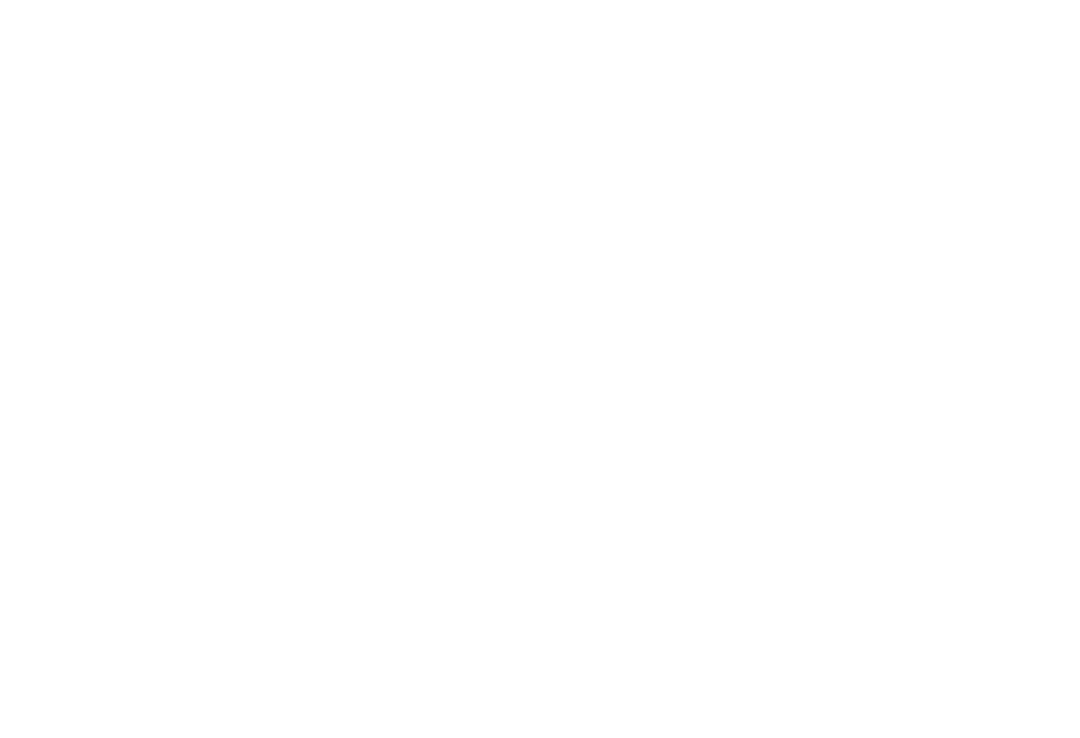
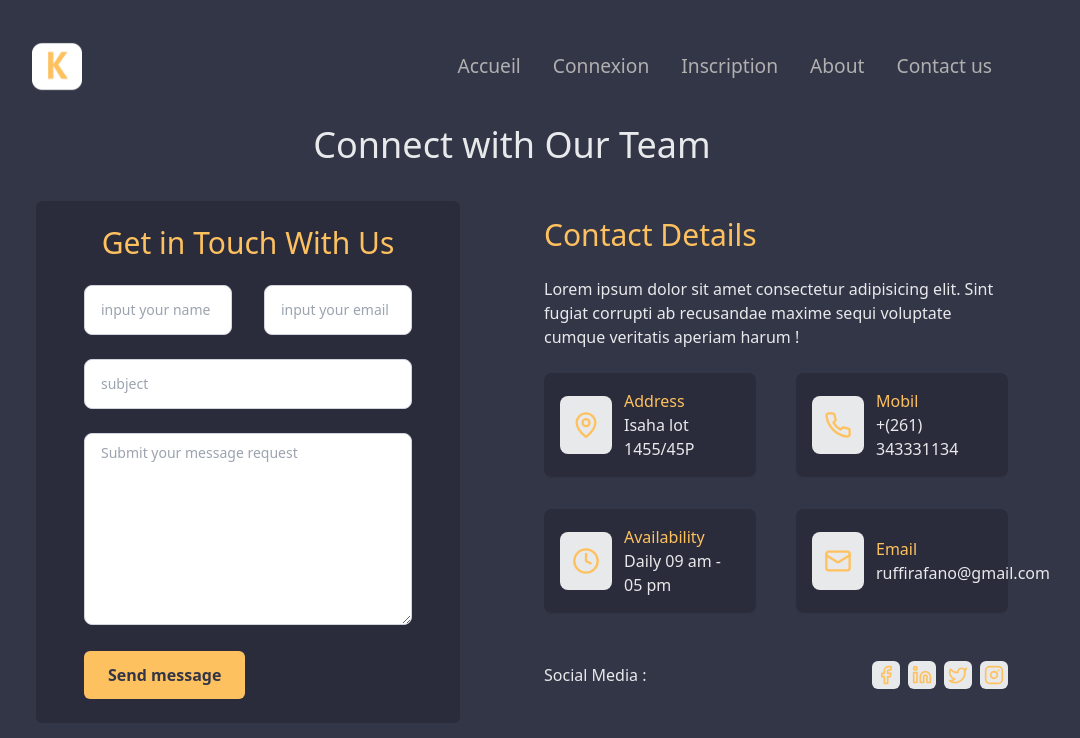
Before and after one commit to SCPR-Groupe/leFront, a React (Vite) app: page /contact in a window 1280 px wide. Before the commit this address had no page. Shown: the top 738 px of the page, without its empty margins (128-1208 px from the left). Built offline with nearby package versions, Linux system fonts and the light colour scheme.

Commit message:
ajouter contant

```diff
--- a/src/App.jsx
+++ b/src/App.jsx
@@ -4,6 +4,8 @@
 import LayooutSimple from "./composant/layoutSimple";
 import { SnackbarProvider } from "notistack";
 import Accueil from "./page/Page_ACCES_PUBLIC/Accueil";
+import Contact from "./page/Page_ACCES_PUBLIC/Contact";
+
 
 function App() {
 
@@ -17,6 +19,7 @@
               <Route index element={<Login />} />
               <Route path="/inscription" element={<Incription />} />
               <Route path="/Accueil" element={<Accueil />} />
+              <Route path="/contact" element={<Contact />} />
             </Route>
           </Routes>
         </SnackbarProvider>
--- /dev/null
+++ b/src/PurJs/FunctionContactJs.js
@@ -0,0 +1,8 @@
+import $ from "jquery"
+
+const functionFade=(clas , val)=>{
+  $(clas).fadeIn(val)
+}
+
+
+export default functionFade;
--- a/src/composant/header.jsx
+++ b/src/composant/header.jsx
@@ -26,7 +26,7 @@
               About
           </Link>
 
-          <Link to="" className="relative flex items-center justify-center lg:justify-start md:space-x-3 hover:border-b-[3px] border-jaune hover:text-blanc" >
+          <Link to="/contact" className="relative flex items-center justify-center lg:justify-start md:space-x-3 hover:border-b-[3px] border-jaune hover:text-blanc" >
               Contact us
           </Link>
 
--- /dev/null
+++ b/src/page/Page_ACCES_PUBLIC/Contact.jsx
@@ -0,0 +1,111 @@
+import React, { useEffect } from 'react';
+import { Phone, MapPin, Mail, Clock, Facebook, Linkedin, Twitter, Instagram } from 'lucide-react';
+import functionFade from '../../PurJs/FunctionContactJs';
+const Contact = () => {
+
+    useEffect(()=>{
+        functionFade('.test', 2000)
+
+        functionFade('.test2', 4000)
+
+
+    }, [])
+    return (
+        <div className='  px-[9rem] py-8 '>
+            <div>
+                <h1 className='text-4xl text-center text-blanc'>Connect with Our Team</h1>
+            </div>
+            <div className='  grid grid-cols-2 gap-16 pt-4  '>
+                <div className='col-span-1 p-5'>
+                    <form action="" className='bg-[#2a2c3b] px-12 py-6 rounded-md test2 hidden '>
+                        <h1 className='text-3xl pb-6 text-jaune text-center'>Get in Touch With Us</h1>
+                        <div className='grid grid-cols-2 gap-8'>
+                            <input type="text" className='cols-span-1 tailwind-form h-[50px]' placeholder='input your name' />
+                            <input type="text" className='cols-span-1 tailwind-form' placeholder='input your email' />
+                        </div>
+                        <div className='pt-6'>
+                            <input type="text" className='cols-span-1 tailwind-form h-[50px]' placeholder='subject' />
+                        </div>
+                        <div className='pt-6'>
+                            <textarea name="" id="" className='tailwind-form h-[12rem]' placeholder='Submit your message request'></textarea>
+                        </div>
+                        <div className='pt-5'>
+                            <button className=' bg-jaune px-6 py-3 rounded-md text-sombre font-semibold'>Send message</button>
+                        </div>
+                    </form>
+                </div>
+                <div className='col-span-1 pt-9 test2 hidden'>
+                    <div>
+                        <h1 className='text-3xl pb-6 text-jaune '>Contact Details</h1>
+                        <p className='text-blanc'>
+                            Lorem ipsum dolor sit amet consectetur adipisicing elit. Sint fugiat corrupti ab recusandae maxime sequi voluptate cumque veritatis aperiam harum !
+                        </p>
+                    </div>
+                    <div className='grid grid-rows-2 gap-8 pt-6 '>
+                        <div className='row-span-1 grid grid-cols-2 gap-10 '>
+                            <div className='col-span-1 bg-[#2a2c3b] shadow-sm rounded-lg grid grid-cols-3 gap-3 p-4 flex items-center'>
+                                <div className='bg-blanc  col-span-1 rounded-lg flex items-center justify-center p-3'>
+                                    <MapPin className='text-jaune' size={34} />
+                                </div>
+                                <div className='col-span-2 text-blanc'>
+                                    <h1 className='text-jaune'>Address</h1>
+                                    <p>Isaha lot 1455/45P</p>
+                                </div>
+                            </div>
+                            <div className='col-span-1 bg-[#2a2c3b] shadow-sm rounded-lg grid grid-cols-3 gap-3 p-4 flex items-center'>
+                                <div className='bg-blanc  col-span-1 rounded-lg flex items-center justify-center p-3'>
+                                    <Phone className='text-jaune' size={34} />
+                                </div>
+                                <div className='col-span-2 text-blanc'>
+                                    <h1 className='text-jaune'>Mobil</h1>
+                                    <p> +(261) 343331134</p>
+                                </div>
+                            </div>
+                        </div>
+                        <div className='row-span-1 grid grid-cols-2 gap-10 '>
+                            <div className='col-span-1 bg-[#2a2c3b] shadow-sm rounded-lg grid grid-cols-3 gap-3 p-4 flex items-center'>
+                                <div className='bg-blanc  col-span-1 rounded-lg flex items-center justify-center p-3'>
+                                    <Clock className='text-jaune' size={34} />
+                                </div>
+                                <div className='col-span-2 text-blanc'>
+                                    <h1 className='text-jaune'>Availability</h1>
+                                    <p>Daily 09 am - 05 pm</p>
+                                </div>
+                            </div>
+                            <div className='col-span-1 bg-[#2a2c3b] shadow-sm rounded-lg grid grid-cols-3 gap-3 p-4 flex items-center'>
+                                <div className='bg-blanc  col-span-1 rounded-lg flex items-center justify-center p-3'>
+                                    <Mail className='text-jaune' size={34} />
+                                </div>
+                                <div className='col-span-2 text-blanc'>
+                                    <h1 className='text-jaune'>Email</h1>
+                                    <p>ruffirafano@gmail.com</p>
+                                </div>
+                            </div>
+                        </div>
+                    </div>
+                    <div className='flex items-center justify-between  pt-12'>
+                        <div>
+                            <h1 className='text-blanc'>Social Media :</h1>
+                        </div>
+                        <div className='flex gap-2'>
+                            <div className='bg-blanc p-1 rounded-md cursor-pointer'>
+                                <Facebook className='text-jaune bg-blanc ' size={20} />
+                            </div>
+                            <div className='bg-blanc p-1 rounded-md cursor-pointer'>
+                                <Linkedin className='text-jaune bg-blanc ' size={20} />
+                            </div>
+                            <div className='bg-blanc p-1 rounded-md cursor-pointer'>
+                                <Twitter className='text-jaune bg-blanc ' size={20} />
+                            </div>
+                            <div className='bg-blanc p-1 rounded-md cursor-pointer'>
+                                <Instagram className='text-jaune bg-blanc ' size={20} />
+                            </div>
+                        </div>
+                    </div>
+                </div>
+            </div>
+        </div>
+    );
+};
+
+export default Contact;
--- a/src/page/Page_ACCES_PUBLIC/inscription.jsx
+++ b/src/page/Page_ACCES_PUBLIC/inscription.jsx
@@ -4,6 +4,7 @@
 import { useSnackbar } from "notistack";
 import { useNavigate } from "react-router-dom";
 import { ClipLoader } from "react-spinners";
+import functionFade from "../../PurJs/FunctionContactJs";
 
 const Incription = () => {
   const [email, setEmail] = useState("");
@@ -17,7 +18,10 @@
 
   };
   useEffect(() => {
-    $(".register").fadeIn(2000);
+    const vr = '.register';
+    const nb = 5000
+    functionFade(vr,nb);
+    // $(vr).fadeIn(nb);
   }, []);
   return (
     <div className="px-[10em] py-8 flex items-center justify-center mt-2">
```
